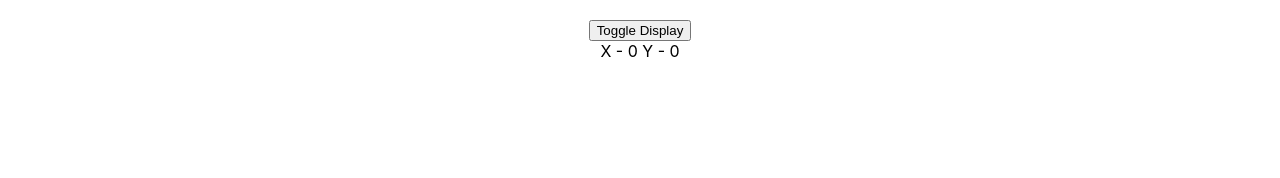
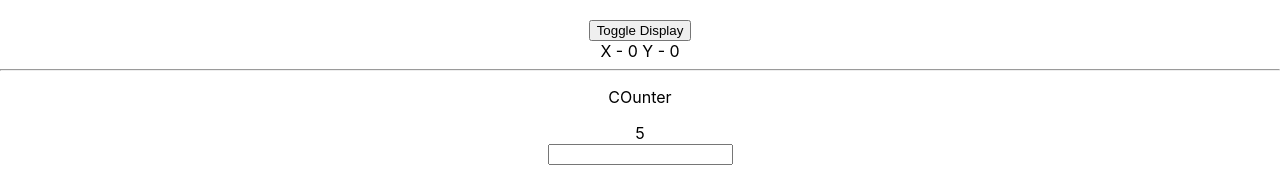
Before and after one commit to manisaparajuli/hooks-practise, a React (Create React App) app: page / in a window 1280 px wide. Shown: the part 653-831 px from the top of the page. Before the commit the page ends 800 px from the top, so only its background shows below. Built offline with nearby package versions, Linux system fonts and the light colour scheme; no server answers.

Commit message:
initial data fetch using axio

```diff
--- a/package.json
+++ b/package.json
@@ -6,6 +6,7 @@
     "@testing-library/jest-dom": "^5.17.0",
     "@testing-library/react": "^13.4.0",
     "@testing-library/user-event": "^13.5.0",
+    "axios": "^1.6.8",
     "react": "^18.3.1",
     "react-dom": "^18.3.1",
     "react-scripts": "5.0.1",
--- a/src/App.js
+++ b/src/App.js
@@ -1,7 +1,9 @@
 import './App.css';
 import ArrayuseState from './components/ArrayuseState';
+import DataFetch from './components/DataFetch';
 import HookCounter from './components/HookCounter';
 import MouseContainer from './components/MouseContainer';
+import TimerUseEffect from './components/TimerUseEffect';
 // import Mouselog from './components/Mouselog';
 import UseState from './components/UseState';
 import CounterUseEffect from './components/counterUseEffect';
@@ -21,7 +23,8 @@ function App() {
       <br />
       {/* <Mouselog/> */}
       <MouseContainer/>
-
+      <TimerUseEffect/>
+      <DataFetch/>
     </div>
   );
 }
--- /dev/null
+++ b/src/components/DataFetch.jsx
@@ -0,0 +1,29 @@
+import axios from 'axios'
+import React, { useEffect, useState } from 'react'
+
+function DataFetch() {
+  const [post, setPost] = useState([])
+  useEffect(() => {
+    axios.get('https://jsonplaceholder.typicode.com/posts').then( res => {
+      console.log(res)
+      setPost(res.data)
+    })
+    .catch(err => {
+      console.log(err)
+    })
+  }, [])
+  return (
+    <div>
+      <input type="text" />
+      <ul>
+        {
+          post.map(p => (
+            <li key={p.id}> hello {p.title}</li>
+          ))
+        }
+      </ul>
+    </div>
+  )
+}
+
+export default DataFetch
--- /dev/null
+++ b/src/components/TimerUseEffect.jsx
@@ -0,0 +1,27 @@
+import React, { useEffect, useState } from 'react'
+
+function TimerUseEffect() {
+  const [count, setCount] = useState(0)
+
+  const tick = () => {
+    setCount(count + 1)
+  }
+
+  useEffect(() => {
+    const interval = setInterval(tick, 1000)
+
+    return () =>{
+      clearInterval(interval)
+    }
+  }, [count])
+
+  return (
+    <div>
+      <hr />
+      <p>COunter</p>
+      {count}
+    </div>
+  )
+}
+
+export default TimerUseEffect
```
Also changed, not shown: 1 other file (tests, documents, lock files or other folders).
